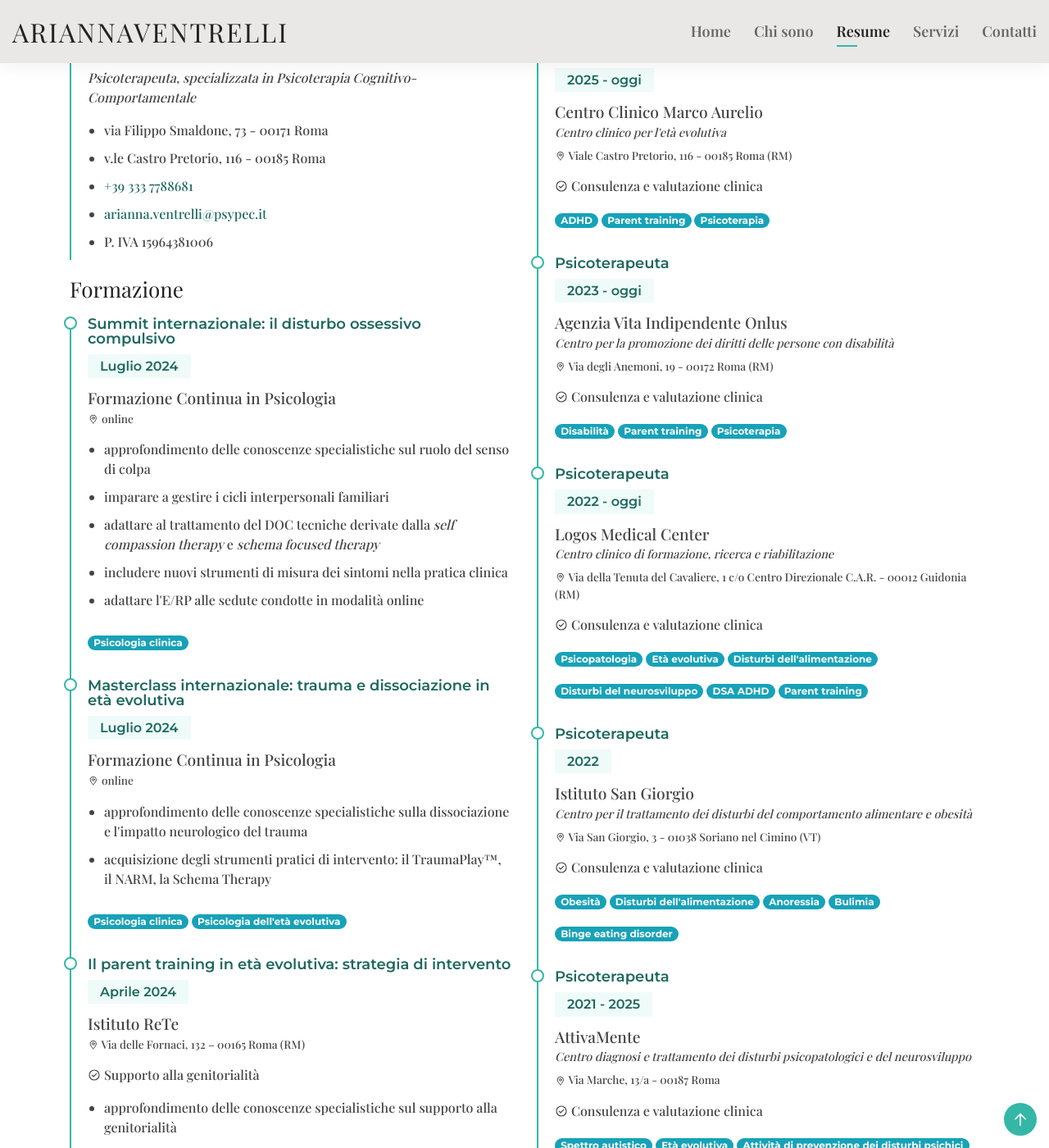
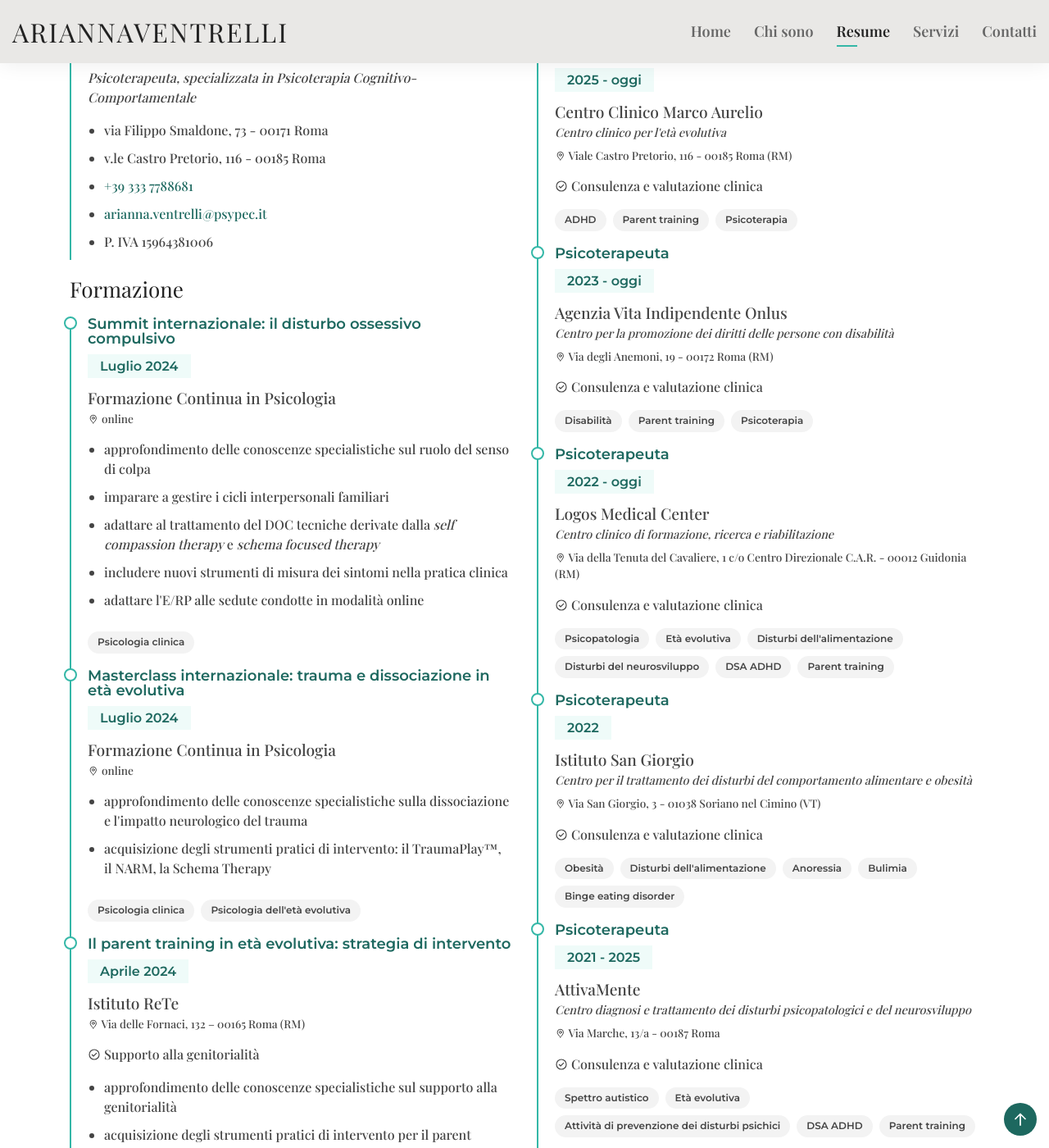
Before and after one commit to venari-psycho/venari-psycho.github.io, a Jekyll site: the page built from resume.html, in a window 1280 px wide and 1400 px high, scrolled down 233 px. Shown: the whole window at 82% size. Built offline with Jekyll 4.4.1, drawn with Linux system fonts in a browser that asks for light colours; some web fonts are replaced; some of the changed text lies outside the part shown.

Commit message:
Replace the last Bootstrap defaults in the resume with the site's own vocabulary
Two elements still wore the framework's look instead of the site's: the
link between the two resume pages and the topic labels.

Resume navigation
- The link was `<ul class="pagination">` with a single `<li>`: scaffolding
  for something that is not a paginated list, rendered in Bootstrap's
  #007bff, the only blue on the site.
- It is now a plain <nav> with one pill button, plus a "Parte 1 di 2"
  position indicator. Arrows point the way they navigate: forward to
  part 2, back to part 1.
- Extract the hero button's style into a shared .btn-pill instead of
  duplicating it, so the two cannot drift apart. #hero .btn-about is gone.
- The pill's own margins were overriding .container's `margin: auto`,
  which pushed the block off-centre; block margins only now. Vertical
  rhythm follows the site's 15/30/60 scale: the section already provides
  60px above, so the nav only sets 60px below.

Topic labels
- 61 `badge badge-pill badge-info` labels rendered in Bootstrap's cyan
  #17a2b8, near-miss against the brand teal, with white text at 3.04:1.
  They are metadata, so they now recede: .resume-tag on --surface-muted
  with --ink-body, 8.78:1. The saturated teal stays with the timeline
  rail and the dates, which carry structure.
- .job-footer becomes a flex row with a gap, so labels wrap as a group.

This also retires the .badge-info-truncated hack (`width: 25em` under
576px), which existed only because Bootstrap's .badge forces
`white-space: nowrap` and one long label overflowed on narrow screens.
Without that class the text simply wraps: the horizontal scroll on
mobile is fixed at the root rather than clipped.

Accessibility: buttons get min-height 44px for touch, and both the pill
and the back-to-top button move to --brand-ink. White on --brand was
2.48:1, a defect the hero button had from the start and that the shared
class would have propagated.

Co-Authored-By: Claude Opus 5 <noreply@anthropic.com>

```diff
--- a/_data/version.yml
+++ b/_data/version.yml
@@ -1 +1 @@
-release: v2.19.1
+release: v2.20.0
--- a/_includes/icon.html
+++ b/_includes/icon.html
@@ -38,5 +38,9 @@ Il wrapper <i> è voluto: le regole esistenti in style.css (.contact .info i,
 <path d="M12 19.5 4.8 12.6a4.4 4.4 0 0 1 0-6.3 4.5 4.5 0 0 1 6.3 0l.9.9.9-.9a4.5 4.5 0 0 1 6.3 0 4.4 4.4 0 0 1 0 6.3z"/>
 {%- when "arrow-up" -%}
 <path d="M12 19V5.5M6 11.5 12 5.5l6 6"/>
+{%- when "arrow-right" -%}
+<path d="M4.5 12h15M13 5.5l6.5 6.5-6.5 6.5"/>
+{%- when "arrow-left" -%}
+<path d="M19.5 12h-15M11 5.5 4.5 12l6.5 6.5"/>
 {%- endcase -%}
 </svg></i>
--- a/assets/css/style.css
+++ b/assets/css/style.css
@@ -24,6 +24,7 @@
 
   --surface: #ffffff;
   --surface-alt: #e9e8e6;      /* header, footer */
+  --surface-muted: #f3f3f3;    /* chip metadato, tracce delle barre */
   --surface-strip: #dddbd7;    /* sub-footer, 404 */
 
   --focus-ring: var(--brand-ink);
@@ -149,13 +150,13 @@ h1, h2, h3, h4, h5, h6 {
   width: 40px;
   height: 40px;
   border-radius: 50px;
-  background: var(--brand);
+  background: var(--brand-ink);
   color: #fff;
   transition: all 0.4s;
 }
 
 .back-to-top i:hover {
-  background: var(--brand-hover);
+  background: var(--brand-ink-hover);
   color: #fff;
 }
 
@@ -401,27 +402,8 @@ h1, h2, h3, h4, h5, h6 {
   font-style: normal;
 }
 
-#hero .btn-about {
-  font-family: "Montserrat", sans-serif;
-  font-optical-sizing: auto;
-  font-weight: 500;
-  font-style: normal;
-
-  text-transform: uppercase;
-  font-weight: 600;
-  font-size: 12px;
-  letter-spacing: 1px;
-  display: inline-block;
-  padding: 12px 40px;
-  border-radius: 50px;
-  transition: 0.5s;
+#hero .btn-pill {
   margin-top: 30px;
-  color: #fff;
-  background: var(--brand);
-}
-
-#hero .btn-about:hover {
-  background: #3dc8b7;
 }
 
 @media (min-width: 1024px) {
@@ -448,6 +430,67 @@ h1, h2, h3, h4, h5, h6 {
     font-size: 18px;
     line-height: 24px;
   }
+}
+
+/*--------------------------------------------------------------
+# Pulsanti
+# Un'unica forma per tutto il sito: la pillola già usata nella hero.
+--------------------------------------------------------------*/
+.btn-pill {
+  display: inline-flex;
+  align-items: center;
+  justify-content: center;
+  gap: 12px;
+  min-height: 44px;        /* target tattile minimo */
+  padding: 14px 40px;
+  border-radius: 50px;
+  background: var(--brand-ink);
+  color: #fff;
+  font-family: "Montserrat", sans-serif;
+  font-size: 12px;
+  font-weight: 600;
+  letter-spacing: 1px;
+  text-transform: uppercase;
+  transition: background-color 0.4s;
+}
+
+.btn-pill:hover,
+.btn-pill:focus {
+  background: var(--brand-ink-hover);
+  color: #fff;
+  text-decoration: none;
+}
+
+.btn-pill .svg-icon {
+  font-size: 1.25em;
+  transition: transform 0.3s;
+}
+
+.btn-pill:hover .svg-icon-arrow-right {
+  transform: translateX(3px);
+}
+
+.btn-pill:hover .svg-icon-arrow-left {
+  transform: translateX(-3px);
+}
+
+/* Collegamento fra le due parti del resume.
+   I 60px sopra li mette già il padding della sezione: qui serve solo
+   lo stesso respiro sotto, prima del footer. `auto` sui lati perché
+   .container centra con margin auto e una scorciatoia `margin: x 0 y`
+   glieli azzererebbe. */
+.resume-nav {
+  margin: 0 auto 60px;
+  text-align: center;
+}
+
+/* Indicatore di posizione: informazione reale su un documento in due parti,
+   quindi testo leggibile e non un'etichettina maiuscola decorativa. */
+.resume-nav-position {
+  margin: 0 0 15px;
+  font-family: "Montserrat", sans-serif;
+  font-size: 14px;
+  color: var(--ink-muted);
 }
 
 /*--------------------------------------------------------------
@@ -547,7 +590,7 @@ section.cookie-policy-section {
 }
 
 .skills .progress-bar-wrap {
-  background: #f3f3f3;
+  background: var(--surface-muted);
 }
 
 .skills .progress-bar {
@@ -618,11 +661,24 @@ section.cookie-policy-section {
 }
 
 .resume .resume-item .job-footer {
+  display: flex;
+  flex-wrap: wrap;
+  gap: 8px;
   margin-top: 1rem;
 }
 
-.resume .resume-item .job-footer .badge-pill {
+/* Etichette tematiche: sono metadati, quindi stanno sullo sfondo.
+   Il teal resta al binario della timeline e alle date. */
+.resume-tag {
+  margin: 0;
+  padding: 5px 12px;
+  border-radius: 50px;
+  background: var(--surface-muted);
+  color: var(--ink-body);
   font-family: "Montserrat", sans-serif;
+  font-size: 12px;
+  font-weight: 600;
+  line-height: 1.4;
 }
 
 .resume .resume-item ul {
@@ -647,15 +703,6 @@ section.cookie-policy-section {
   top: 0;
   background: #fff;
   border: 2px solid var(--brand);
-}
-
-@media (max-width: 575.98px) {
-  .resume .resume-item .badge-info-truncated {
-    white-space: nowrap;
-    overflow: hidden;
-    text-overflow: ellipsis;
-    width: 25em;
-  }
 }
 
 /*--------------------------------------------------------------
--- a/index.html
+++ b/index.html
@@ -13,7 +13,7 @@ layout: default
     <h1>Arianna Ventrelli</h1>
     <h2>Psicologa Psicoterapeuta</h2>
     <h2>Cognitivo-Comportamentale</h2>
-    <a href="about" class="btn-about">Chi sono</a>
+    <a href="about" class="btn-pill">Chi sono</a>
   </div>
   <div class='icon-scroll'></div>
 </section>
--- a/resume.html
+++ b/resume.html
@@ -53,7 +53,7 @@ layout: default
               </ul>
             </div>
             <div class="job-footer">
-              <p class="badge badge-pill badge-info">Psicologia clinica</p>
+              <p class="resume-tag">Psicologia clinica</p>
             </div>
           </div>
           <div class="resume-item">
@@ -72,8 +72,8 @@ layout: default
               </ul>
             </div>
             <div class="job-footer">
-              <p class="badge badge-pill badge-info">Psicologia clinica</p>
-              <p class="badge badge-pill badge-info">Psicologia dell'et&agrave; evolutiva</p>
+              <p class="resume-tag">Psicologia clinica</p>
+              <p class="resume-tag">Psicologia dell'et&agrave; evolutiva</p>
             </div>
           </div>
           <div class="resume-item">
@@ -94,7 +94,7 @@ layout: default
               </ul>
             </div>
             <div class="job-footer">
-              <p class="badge badge-pill badge-info">Psicologia dell'et&agrave; evolutiva</p>
+              <p class="resume-tag">Psicologia dell'et&agrave; evolutiva</p>
             </div>
           </div>
           <div class="resume-item">
@@ -112,8 +112,8 @@ layout: default
               </ul>
             </div>
             <div class="job-footer">
-              <p class="badge badge-pill badge-info">Psicologia clinica</p>
-              <p class="badge badge-pill badge-info">Psicologia dell'et&agrave; evolutiva</p>
+              <p class="resume-tag">Psicologia clinica</p>
+              <p class="resume-tag">Psicologia dell'et&agrave; evolutiva</p>
             </div>
           </div>
           <div class="resume-item">
@@ -132,8 +132,8 @@ layout: default
               </ul>
             </div>
             <div class="job-footer">
-              <p class="badge badge-pill badge-info">Psicologia clinica</p>
-              <p class="badge badge-pill badge-info">Psicologia dell'et&agrave; evolutiva</p>
+              <p class="resume-tag">Psicologia clinica</p>
+              <p class="resume-tag">Psicologia dell'et&agrave; evolutiva</p>
             </div>
           </div>
           <div class="resume-item">
@@ -152,7 +152,7 @@ layout: default
               </ul>
             </div>
             <div class="job-footer">
-              <p class="badge badge-pill badge-info">Psicologia clinica</p>
+              <p class="resume-tag">Psicologia clinica</p>
             </div>
           </div>
           <div class="resume-item">
@@ -166,7 +166,7 @@ layout: default
               </div>
             </div>
             <div class="job-footer">
-              <p class="badge badge-pill badge-info">Psicologia clinica</p>
+              <p class="resume-tag">Psicologia clinica</p>
             </div>
           </div>
 
@@ -210,8 +210,8 @@ layout: default
               </div>
             </div>
             <div class="job-footer">
-              <p class="badge badge-pill badge-info">Sociale</p>
-              <p class="badge badge-pill badge-info">Tossicodipendenze</p>
+              <p class="resume-tag">Sociale</p>
+              <p class="resume-tag">Tossicodipendenze</p>
             </div>
           </div>
           <div class="resume-item">
@@ -225,8 +225,8 @@ layout: default
               </div>
             </div>
             <div class="job-footer">
-              <p class="badge badge-pill badge-info">Salute mentale</p>
-              <p class="badge badge-pill badge-info">Benessere</p>
+              <p class="resume-tag">Salute mentale</p>
+              <p class="resume-tag">Benessere</p>
             </div>
           </div>
         </div>
@@ -246,9 +246,9 @@ layout: default
               <p>{% include icon.html name="check-circled" %} Consulenza e valutazione clinica</p>
             </div>
             <div class="job-footer">
-              <p class="badge badge-pill badge-info">ADHD</p>
-              <p class="badge badge-pill badge-info">Parent training</p>
-              <p class="badge badge-pill badge-info">Psicoterapia</p>
+              <p class="resume-tag">ADHD</p>
+              <p class="resume-tag">Parent training</p>
+              <p class="resume-tag">Psicoterapia</p>
             </div>
           </div>
           <div class="resume-item">
@@ -265,9 +265,9 @@ layout: default
               <p>{% include icon.html name="check-circled" %} Consulenza e valutazione clinica</p>
             </div>
             <div class="job-footer">
-              <p class="badge badge-pill badge-info">Disabilit&agrave;</p>
-              <p class="badge badge-pill badge-info">Parent training</p>
-              <p class="badge badge-pill badge-info">Psicoterapia</p>
+              <p class="resume-tag">Disabilit&agrave;</p>
+              <p class="resume-tag">Parent training</p>
+              <p class="resume-tag">Psicoterapia</p>
             </div>
           </div>
           <div class="resume-item">
@@ -284,12 +284,12 @@ layout: default
               <p>{% include icon.html name="check-circled" %} Consulenza e valutazione clinica</p>
             </div>
             <div class="job-footer">
-              <p class="badge badge-pill badge-info">Psicopatologia</p>
-              <p class="badge badge-pill badge-info">Et&agrave; evolutiva</p>
-              <p class="badge badge-pill badge-info">Disturbi dell'alimentazione</p>
-              <p class="badge badge-pill badge-info">Disturbi del neurosviluppo</p>
-              <p class="badge badge-pill badge-info">DSA ADHD</p>
-              <p class="badge badge-pill badge-info">Parent training</p>
+              <p class="resume-tag">Psicopatologia</p>
+              <p class="resume-tag">Et&agrave; evolutiva</p>
+              <p class="resume-tag">Disturbi dell'alimentazione</p>
+              <p class="resume-tag">Disturbi del neurosviluppo</p>
+              <p class="resume-tag">DSA ADHD</p>
+              <p class="resume-tag">Parent training</p>
             </div>
           </div>
           <div class="resume-item">
@@ -306,11 +306,11 @@ layout: default
               <p>{% include icon.html name="check-circled" %} Consulenza e valutazione clinica</p>
             </div>
             <div class="job-footer">
-              <p class="badge badge-pill badge-info">Obesit&agrave;</p>
-              <p class="badge badge-pill badge-info">Disturbi dell'alimentazione</p>
-              <p class="badge badge-pill badge-info">Anoressia</p>
-              <p class="badge badge-pill badge-info">Bulimia</p>
-              <p class="badge badge-pill badge-info">Binge eating disorder</p>
+              <p class="resume-tag">Obesit&agrave;</p>
+              <p class="resume-tag">Disturbi dell'alimentazione</p>
+              <p class="resume-tag">Anoressia</p>
+              <p class="resume-tag">Bulimia</p>
+              <p class="resume-tag">Binge eating disorder</p>
             </div>
           </div>
           <div class="resume-item">
@@ -327,11 +327,11 @@ layout: default
               <p>{% include icon.html name="check-circled" %} Consulenza e valutazione clinica</p>
             </div>
             <div class="job-footer">
-              <p class="badge badge-pill badge-info">Spettro autistico</p>
-              <p class="badge badge-pill badge-info">Et&agrave; evolutiva</p>
-              <p class="badge badge-pill badge-info">Attivit&agrave; di prevenzione dei disturbi psichici</p>
-              <p class="badge badge-pill badge-info">DSA ADHD</p>
-              <p class="badge badge-pill badge-info">Parent training</p>
+              <p class="resume-tag">Spettro autistico</p>
+              <p class="resume-tag">Et&agrave; evolutiva</p>
+              <p class="resume-tag">Attivit&agrave; di prevenzione dei disturbi psichici</p>
+              <p class="resume-tag">DSA ADHD</p>
+              <p class="resume-tag">Parent training</p>
             </div>
           </div>
           <div class="resume-item">
@@ -348,9 +348,9 @@ layout: default
               <p>{% include icon.html name="check-circled" %} Assistenza psicologica, in collaborazione con l'Universit&agrave; "La Sapienza" di Roma e Polizia Stradale</p>
             </div>
             <div class="job-footer">
-              <p class="badge badge-pill badge-info">Psicologia dell'emergenza</p>
-              <p class="badge badge-pill badge-info">Pronto soccorso psicologico</p>
-              <p class="badge badge-pill badge-info">Psicologia del trauma</p>
+              <p class="resume-tag">Psicologia dell'emergenza</p>
+              <p class="resume-tag">Pronto soccorso psicologico</p>
+              <p class="resume-tag">Psicologia del trauma</p>
             </div>
           </div>
           <div class="resume-item">
@@ -367,9 +367,9 @@ layout: default
               <p>{% include icon.html name="check-circled" %} Terapia ABA per soggetti nello spettro autistico</p>
             </div>
             <div class="job-footer">
-              <p class="badge badge-pill badge-info">Spettro autistico</p>
-              <p class="badge badge-pill badge-info">Et&agrave; evolutiva</p>
-              <p class="badge badge-pill badge-info">ABA</p>
+              <p class="resume-tag">Spettro autistico</p>
+              <p class="resume-tag">Et&agrave; evolutiva</p>
+              <p class="resume-tag">ABA</p>
             </div>
           </div>
           <div class="resume-item">
@@ -386,8 +386,8 @@ layout: default
               <p>{% include icon.html name="check-circled" %} Stage teorico-pratico specifico per il trattamento dell'Autismo in et&agrave; evolutiva</p>
             </div>
             <div class="job-footer">
-              <p class="badge badge-pill badge-info">Spettro autistico</p>
-              <p class="badge badge-pill badge-info">Et&agrave; evolutiva</p>
+              <p class="resume-tag">Spettro autistico</p>
+              <p class="resume-tag">Et&agrave; evolutiva</p>
             </div>
           </div>
           <div class="resume-item">
@@ -401,8 +401,8 @@ layout: default
               <p>{% include icon.html name="check-circled" %} Volontariato per servizio psicologico di consulenza e di ascolto</p>
             </div>
             <div class="job-footer">
-              <p class="badge badge-pill badge-info">Attivit&agrave; di prevenzione dei disturbi psichici</p>
-              <p class="badge badge-pill badge-info">Psicologia dell'emergenza</p>
+              <p class="resume-tag">Attivit&agrave; di prevenzione dei disturbi psichici</p>
+              <p class="resume-tag">Psicologia dell'emergenza</p>
             </div>
           </div>
           <div class="resume-item">
@@ -419,8 +419,8 @@ layout: default
               <p>{% include icon.html name="check-circled" %} Consulenza e valutazione clinica</p>
             </div>
             <div class="job-footer">
-              <p class="badge badge-pill badge-info">Attivit&agrave; di prevenzione dei disturbi psichici</p>
-              <p class="badge badge-pill badge-info badge-info-truncated">Trattamento e riabilitazione dei pazienti con disagio psichico</p>
+              <p class="resume-tag">Attivit&agrave; di prevenzione dei disturbi psichici</p>
+              <p class="resume-tag">Trattamento e riabilitazione dei pazienti con disagio psichico</p>
             </div>
           </div>
           <div class="resume-item">
@@ -438,7 +438,7 @@ layout: default
               </p>
             </div>
             <div class="job-footer">
-              <p class="badge badge-pill badge-info">Orientamento</p>
+              <p class="resume-tag">Orientamento</p>
             </div>
           </div>
           <div class="resume-item">
@@ -454,8 +454,8 @@ layout: default
               <p>{% include icon.html name="check-circled" %} Aree di intervento: SISMIF, SAISH, AEC</p>
             </div>
             <div class="job-footer">
-              <p class="badge badge-pill badge-info">Minori</p>
-              <p class="badge badge-pill badge-info">Disabili</p>
+              <p class="resume-tag">Minori</p>
+              <p class="resume-tag">Disabili</p>
             </div>
           </div>
           <div class="resume-item">
@@ -469,9 +469,9 @@ layout: default
               </div>
             </div>
             <div class="job-footer">
-              <p class="badge badge-pill badge-info">Orientamento</p>
-              <p class="badge badge-pill badge-info">Benessere</p>
-              <p class="badge badge-pill badge-info">Formazione</p>
+              <p class="resume-tag">Orientamento</p>
+              <p class="resume-tag">Benessere</p>
+              <p class="resume-tag">Formazione</p>
             </div>
           </div>
         </div>
@@ -479,15 +479,8 @@ layout: default
     </div>
   </section><!-- End Resume Section -->
 
-<div class="container mt-5 mb-5 text-center">
-    <nav aria-label="Page navigation">
-        <ul class="pagination justify-content-center">
-            <li class="page-item">
-                <a class="page-link" href="resume-2" aria-label="Resume, parte 2">
-                    <span aria-hidden="true">&laquo;</span> Resume, parte 2
-                </a>
-            </li>
-        </ul>
-    </nav>
-</div>
+<nav class="resume-nav container" aria-label="Le due parti del resume">
+    <p class="resume-nav-position">Parte 1 di 2</p>
+    <a class="btn-pill" href="resume-2">Resume, parte 2 {% include icon.html name="arrow-right" %}</a>
+</nav>
 </main><!-- End #main -->
```
Also changed, not shown: resume-2.html (+11 -18 lines).
